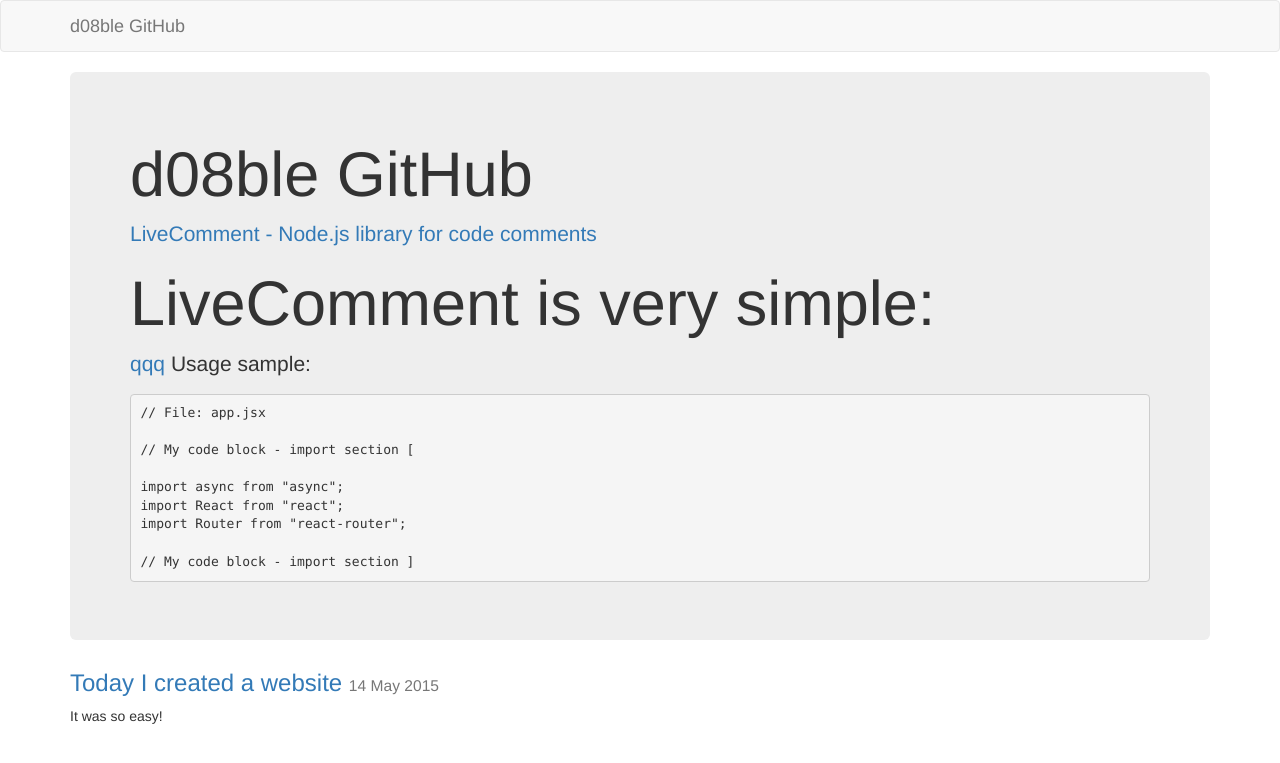
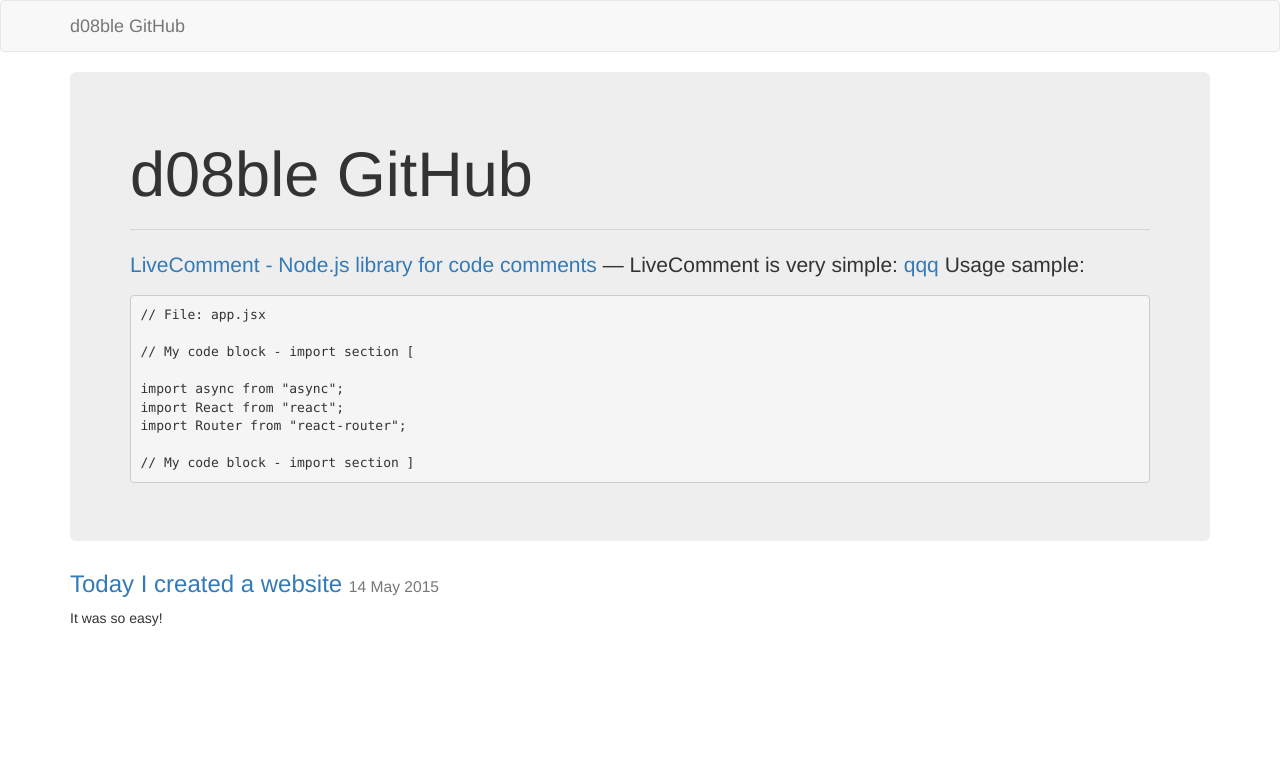
Before and after one commit to d08ble/d08ble.github.io, a Jekyll site: the page built from index.md, in a window 1280 px wide. Shown: the top 763 px of the page. Built offline with Jekyll 4.4.1, drawn with Linux system fonts in a browser that asks for light colours.

Commit message:
Edit from JekyllCMS

````diff
--- a/index.md
+++ b/index.md
@@ -2,9 +2,10 @@
 layout: home
 title: d08ble Home
 ---
+---
 [LiveComment - Node.js library for code comments](https://d08ble.github.com/livecomment)
-
-#LiveComment is very simple:
+---
+LiveComment is very simple:
 <a href="/">qqq</a>
 Usage sample:
 ```javascript
````
